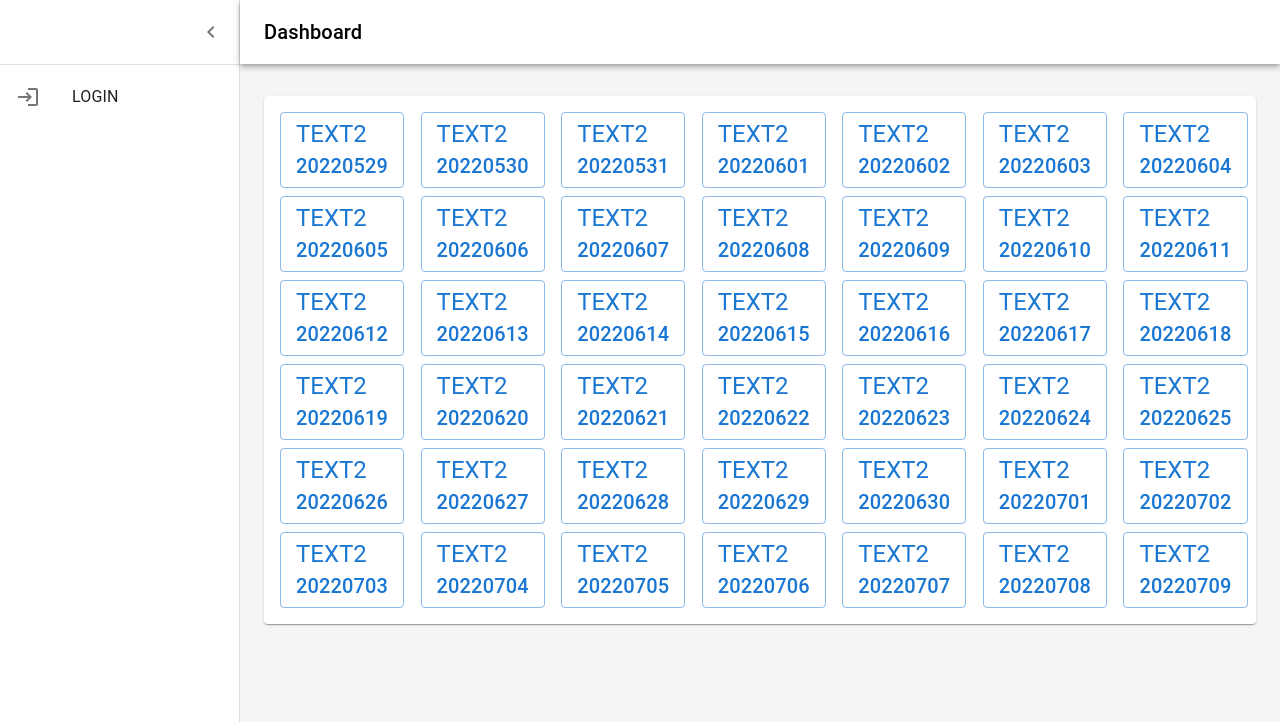
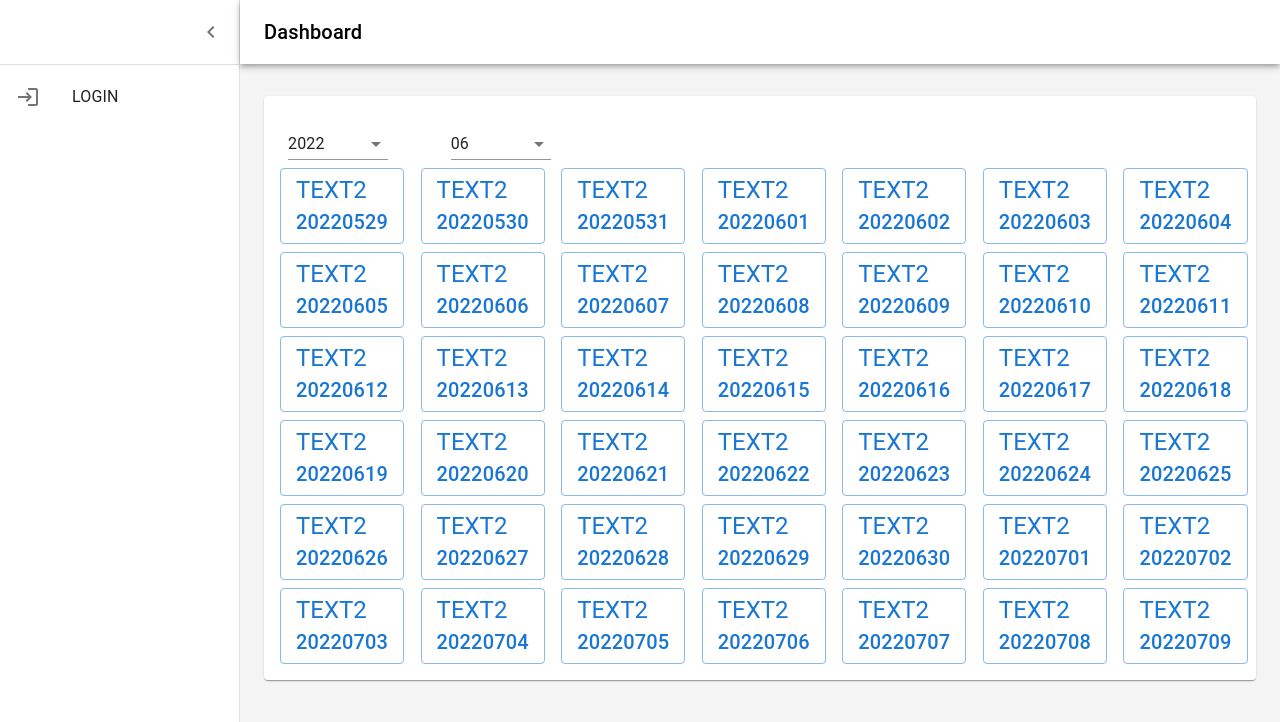
Before and after one commit to nacamp/js-react-works, a React (Create React App) app: page /calendar in a window 1280 px wide. Shown: the top 722 px of the page. Built offline with nearby package versions, Linux system fonts and the light colour scheme.

Commit message:
캘린더 년월 선택할수있는 기능

```diff
--- a/src/containers/Calendar.tsx
+++ b/src/containers/Calendar.tsx
@@ -231,7 +231,6 @@ function Calendar({ yearMonth }: ICalendar) {
     const chunkSize = 7;
     // fill();
     useEffect(() => {
-        console.log(yearMonth);
         fill();
     }, [yearMonth])
     function handleClose() {
@@ -285,7 +284,24 @@ function Calendar({ yearMonth }: ICalendar) {
 }
 
 function CalendarPage() {
+    const years = ["2022", "2023", "2024"];
+    const months = ["01", "02", "03", "04", "05", "06", "07", "08", "09", "10", "11", "12"];
+    const [year, setYear] = React.useState('2022');
+    const [month, setMonth] = React.useState('06');
 
+    const handleYear = (event: any) => {
+        setYear(event.target.value as string);
+    };
+    const handleMonth = (event: any) => {
+        setMonth(event.target.value as string);
+    };
+    /*
+                        {days7x6.map((row, i) => (
+                        <Grid key={i} container item spacing={3}>
+                            <FormRow dates={row} onOpen={handleOpen} />
+                        </Grid>
+                    ))}
+    */
     // let todoList = new Array(7 * 6).fill(1).map((arr, i) => {  // (arr: 현재값, i:인덱스)
     //     return { 'id': i }
     // });
@@ -299,7 +315,41 @@ function CalendarPage() {
     // const nid = !!id ? Number(id) : Number(dayjs(new Date()).format('YYYYMMDD'));
     // const todoList = [ {id:0},{id:1},{id:2},{id:3},{id:4},{id:5},{id:6}  ]
     return (
-        <Calendar yearMonth='202206' />
+        <>
+            <Grid container spacing={2}>
+                <Grid item xs={2}>
+                    <FormControl variant="standard" sx={{ m: 1, mt: 2, minWidth: 100 }}>
+                        <Select
+                            value={year}
+                            label="분류"
+                            onChange={handleYear}
+                        >
+                            {years.map((row, i) => (
+                                <MenuItem key={i} value={row}>{row}</MenuItem>
+                            ))}
+                        </Select>
+                    </FormControl>
+                </Grid>
+                <Grid item xs={2}>
+                    <FormControl variant="standard" sx={{ m: 1, mt: 2, minWidth: 100 }}>
+                        <Select
+                            value={month}
+                            label="분류"
+                            onChange={handleMonth}
+                        >
+                            {months.map((row, i) => (
+                                <MenuItem key={i} value={row}>{row}</MenuItem>
+                            ))}
+                        </Select>
+                    </FormControl>
+                </Grid>
+                <Grid item xs={7}>
+
+                </Grid>
+            </Grid>
+            <Calendar yearMonth={year+month} />
+        </>
+
     );
 }
 
```
